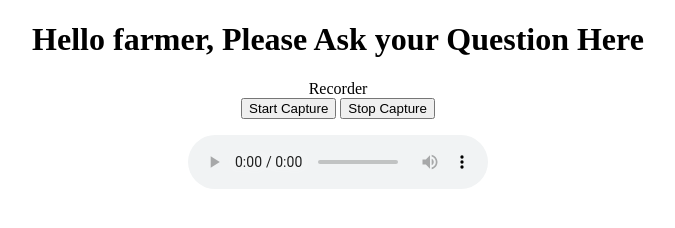
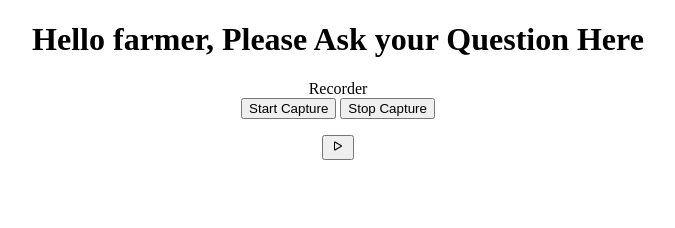
Before and after one commit to fmpiza/farmersfriendly, a plain HTML site: page voicepage.html in a window 1280 px wide. Shown: the whole page, without its empty margins (302-977 px from the left). Drawn offline with Linux system fonts and the light colour scheme.

Commit message:
Add files via upload

```diff
--- a/voicepage.html
+++ b/voicepage.html
@@ -13,7 +13,14 @@
       <div><button id="start-button">Start Capture</button>
     <button id="stop-button">Stop Capture</button>
     <p><div align="center">
-    <audio id="player" controls></audio></div></div></p>
+      <a href = "recording.mp3" download></a>
+
+                                    <form method = "get" action = "recording.mp3">
+                                    <button type="submit"><svg xmlns="http://www.w3.org/2000/svg" width="16" height="16" fill="currentColor" class="bi bi-play" viewBox="0 0 16 16">
+                                      <path d="M10.804 8 5 4.633v6.734L10.804 8zm.792-.696a.802.802 0 0 1 0 1.392l-6.363 3.692C4.713 12.69 4 12.345 4 11.692V4.308c0-.653.713-.998 1.233-.696l6.363 3.692z"/>
+                                    </svg>    </button>
+                                    </form>
+   </div></div></p>
   <script src="main.js"></script>
 </body>
 </html>
```
Also changed, not shown: 1 other file.
